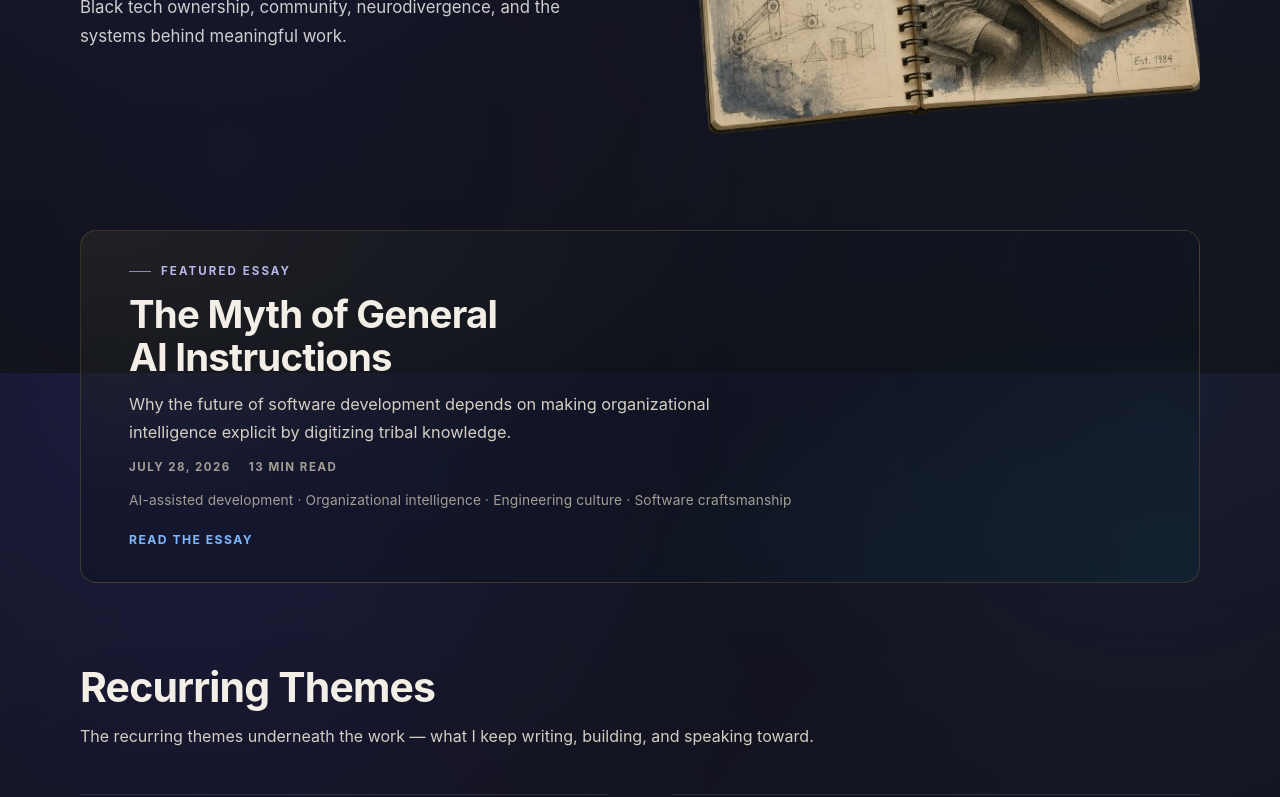
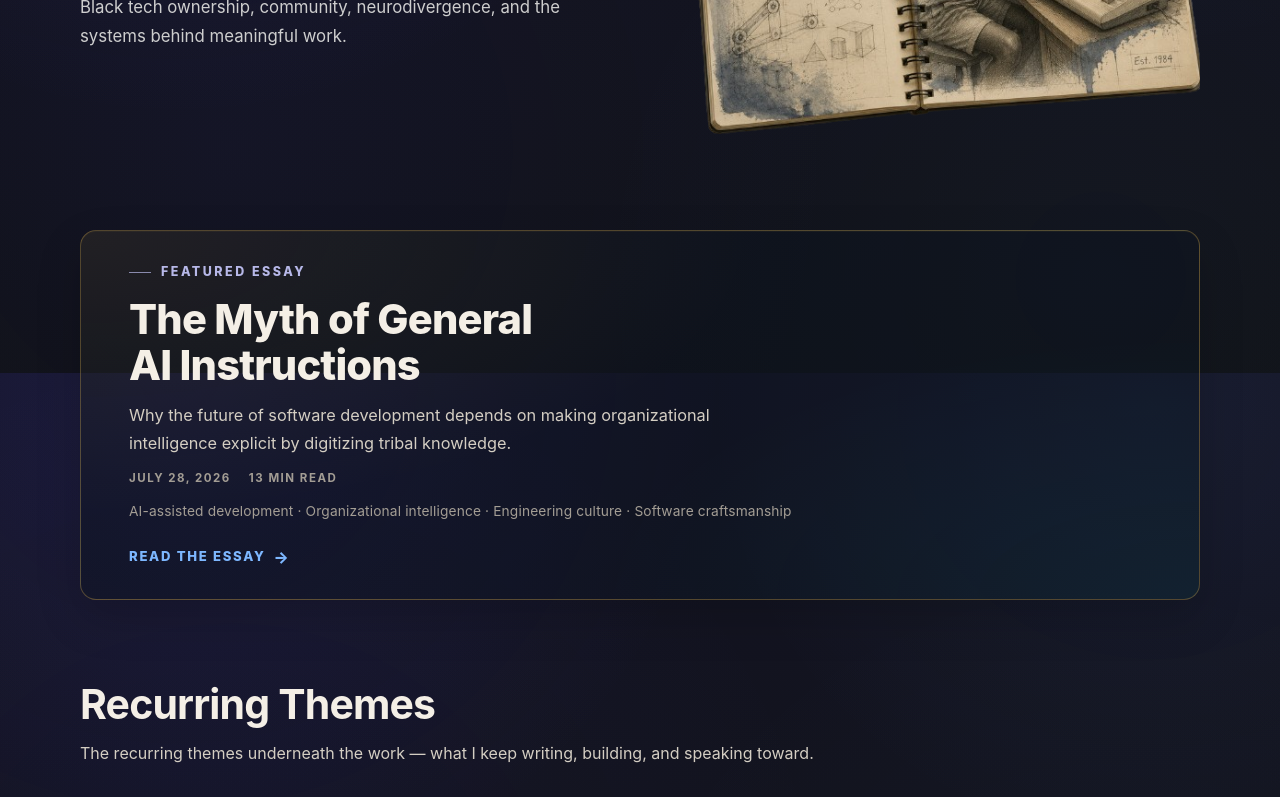
Before and after one commit to bdonaldharris/bdonaldharris.com, a Next.js app: page /essays in a window 1280 px wide. Shown: the part 427-1224 px from the top of the page. Built offline with nearby package versions, Linux system fonts and the light colour scheme.

Commit message:
Emphasize featured essay hierarchy

```diff
--- a/app/essays/page.tsx
+++ b/app/essays/page.tsx
@@ -4,6 +4,7 @@ import Link from "next/link";
 import { EssayArchive } from "@/components/essays/essay-archive";
 import { ideaLanes } from "@/content/ideas";
 import { formatEssayDate, getPublishedEssays } from "@/lib/essays";
+import styles from "./featured-polish.module.css";
 
 const pageDescription =
   "Essays, reflections, and working ideas on AI, builder discipline, Black tech ownership, community, neurodivergence, and the systems behind meaningful work.";
@@ -56,9 +57,11 @@ export default async function EssaysPage() {
           className="section writing-featured-section"
           aria-labelledby="featured-writing"
         >
-          <article className="writing-featured">
-            <p className="eyebrow eyebrow-gold">Featured essay</p>
-            <h2 id="featured-writing">
+          <article className={`writing-featured ${styles.featuredCard}`}>
+            <p className={`eyebrow eyebrow-gold ${styles.featuredEyebrow}`}>
+              Featured essay
+            </p>
+            <h2 id="featured-writing" className={styles.featuredTitle}>
               <Link href={`/essays/${featured.slug}`}>{featured.title}</Link>
             </h2>
             <p className="writing-featured-desc">{featured.description}</p>
@@ -77,7 +80,7 @@ export default async function EssaysPage() {
               <span className="sr-only">Tags: </span>
               {featured.tags.map(formatTag).join(" · ")}
             </p>
-            <p className="writing-featured-link">
+            <p className={`writing-featured-link ${styles.featuredCta}`}>
               <Link href={`/essays/${featured.slug}`}>Read the essay</Link>
             </p>
           </article>
```
